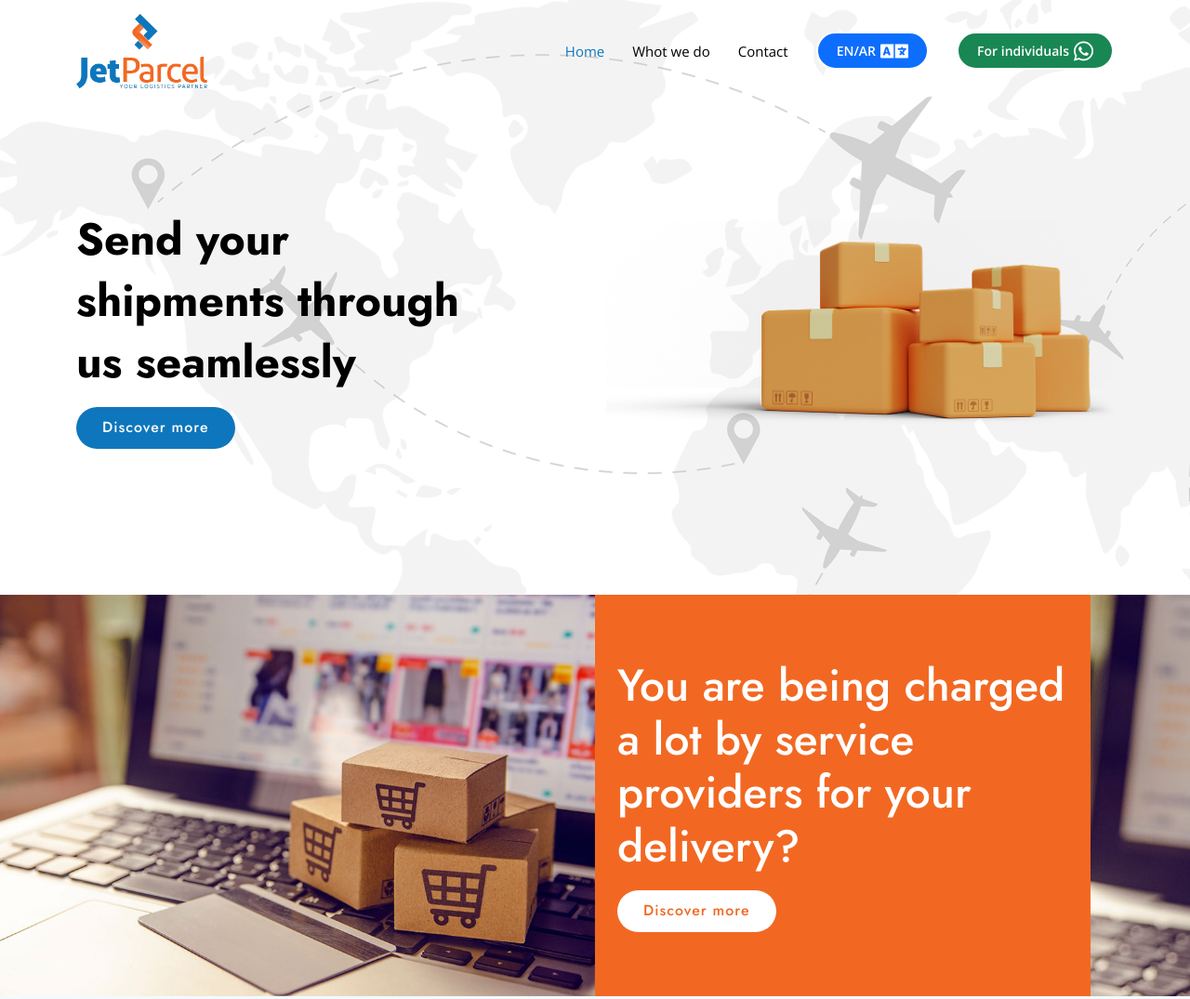
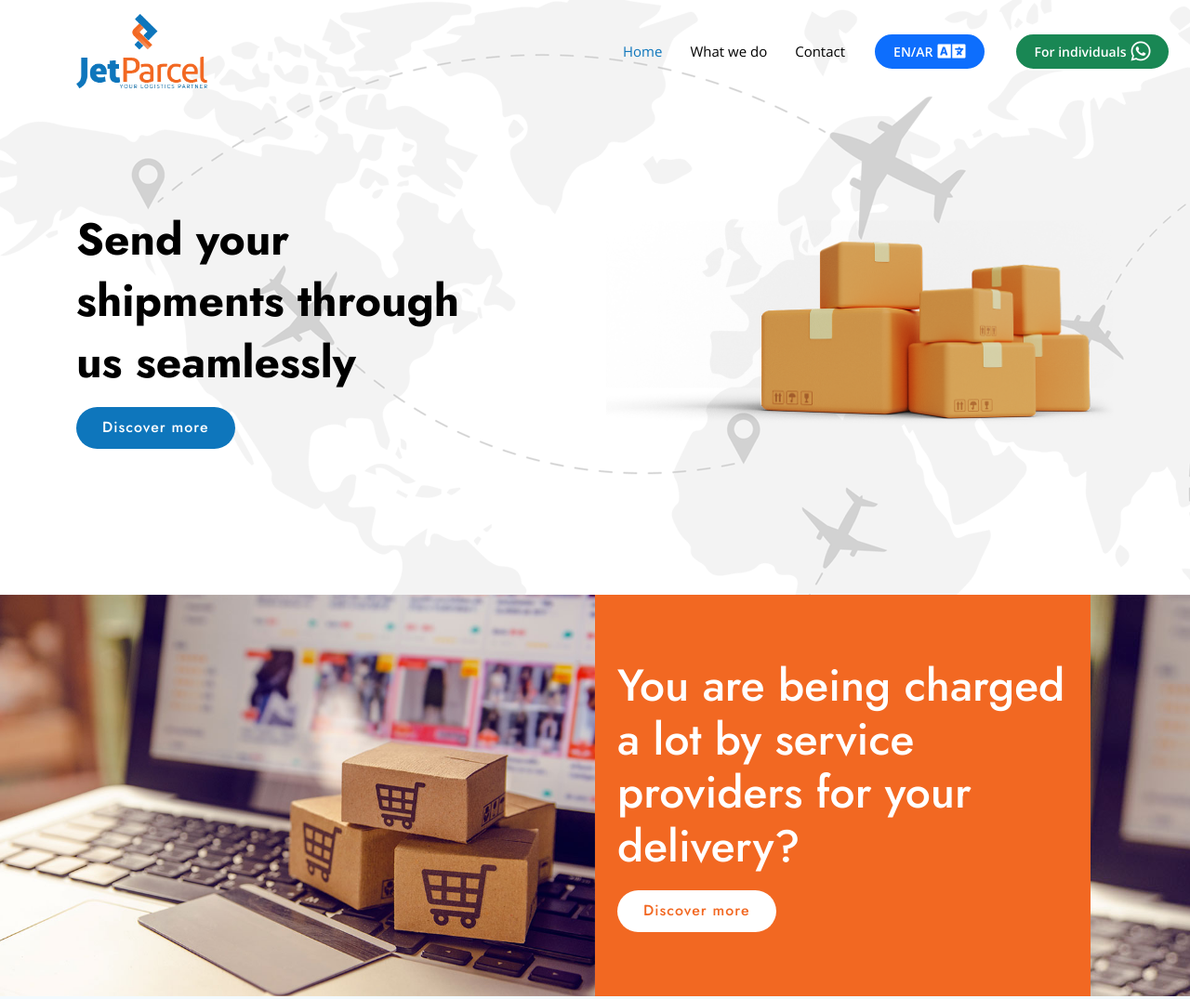
Before and after one commit to KarEem-H/shipping_company, a plain HTML site: page index.html in a window 1280 px wide. Shown: the top 1075 px of the page at 93% size. Drawn offline with nearby package versions, Linux system fonts and the light colour scheme; files whose address does not match are found by name.

Commit message:
Refactor the Header tag directions.

```diff
--- a/index.html
+++ b/index.html
@@ -44,48 +44,31 @@
   <body>
 
     <!-- ======= Header ======= -->
-    <header id="header" class="fixed-top ">
+    <header id="header" class="fixed-top">
       <div class="container d-flex align-items-center">
 
-        <!-- <h1 class="logo me-auto"><a href="index.html">Arsha</a></h1> -->
-        <!-- Uncomment below if you prefer to use an image logo -->
-        <a href="index.html" class="logo me-auto"><img
-            src="assets/img/resources/logo.png" alt="" class="img-fluid"></a>
-        <nav id="navbar" class="navbar">
+        <a href="index.html" class="col-lg-6 logo me-auto">
+          <img src="assets/img/resources/logo.png" alt="" class="img-fluid">
+        </a>
+
+        <nav id="navbar" class="navbar col-lg-6">
           <ul>
-            <li><a class="nav-link scrollto active" href="#hero">Home</a></li>
-            <li><a class="nav-link scrollto" href="#about">Whot we do</a></li>
-            <!-- <li><a class="nav-link scrollto" href="#services">Services</a></li>
-          <li><a class="nav-link   scrollto" href="#portfolio">Portfolio</a></li>
-          <li><a class="nav-link scrollto" href="#team">Team</a></li>
-          <li class="dropdown"><a href="#"><span>Drop Down</span> <i class="bi bi-chevron-down"></i></a>
-            <ul>
-              <li><a href="#">Drop Down 1</a></li>
-              <li class="dropdown"><a href="#"><span>Deep Drop Down</span> <i class="bi bi-chevron-right"></i></a>
-                <ul>
-                  <li><a href="#">Deep Drop Down 1</a></li>
-                  <li><a href="#">Deep Drop Down 2</a></li>
-                  <li><a href="#">Deep Drop Down 3</a></li>
-                  <li><a href="#">Deep Drop Down 4</a></li>
-                  <li><a href="#">Deep Drop Down 5</a></li>
-                </ul>
-              </li>
-              <li><a href="#">Drop Down 2</a></li>
-              <li><a href="#">Drop Down 3</a></li>
-              <li><a href="#">Drop Down 4</a></li>
-            </ul>
-          </li> -->
+            <li><a class="nav-link scrollto active" href="#hero">
+              <span class="english">Home</span>
+              <span class="arabic">الصفحة الرئسية</span>
+            </a></li>
+
+            <li><a class="nav-link scrollto" href="#about">What we do</a></li>
+
             <li><a class="nav-link scrollto" href="#contact">Contact</a></li>
-            <!-- <li><a class="getstarted scrollto btn btn-success btn-whatsapp" href="#about"> <i class="fab fa-whatsapp"> </i>Get Started</a></li> -->
-            <li><a class="getstarted scrollto btn btn-primary "
-                onclick="toggleLanguage()"> EN/AR <i
-                  class="fa fa-language" style="font-size: 24px;"> </i></a></li>
-            <li><a class="getstarted scrollto btn btn-success btn-whatsapp"
-                href="#about">For individuals <i
-                  class="fab fa-whatsapp" style="font-size: 24px;"> </i></a></li>
+
+            <li><a class="getstarted scrollto btn btn-primary" onclick="toggleLanguage()"> EN/AR <i class="fa fa-language" style="font-size: 24px;"></i></a></li>
+
+            <li><a class="getstarted scrollto btn btn-success btn-whatsapp" href="#about">For individuals <i class="fab fa-whatsapp" style="font-size: 24px;"></i></a></li>
           </ul>
           <i class="bi bi-list mobile-nav-toggle"></i>
-        </nav><!-- .navbar -->
+        </nav>
+        <!-- .navbar -->
 
       </div>
     </header><!-- End Header -->
@@ -1368,7 +1351,7 @@
     var body = document.getElementsByTagName("body")[0];
     body.classList.toggle("is-arabic");
 
-    var elements = document.getElementsByTagName("*"); // select all elements
+    var elements = document.querySelectorAll('*'); // select all elements
 
     for (var i = 0; i < elements.length; i++) {
       var element = elements[i];
```
